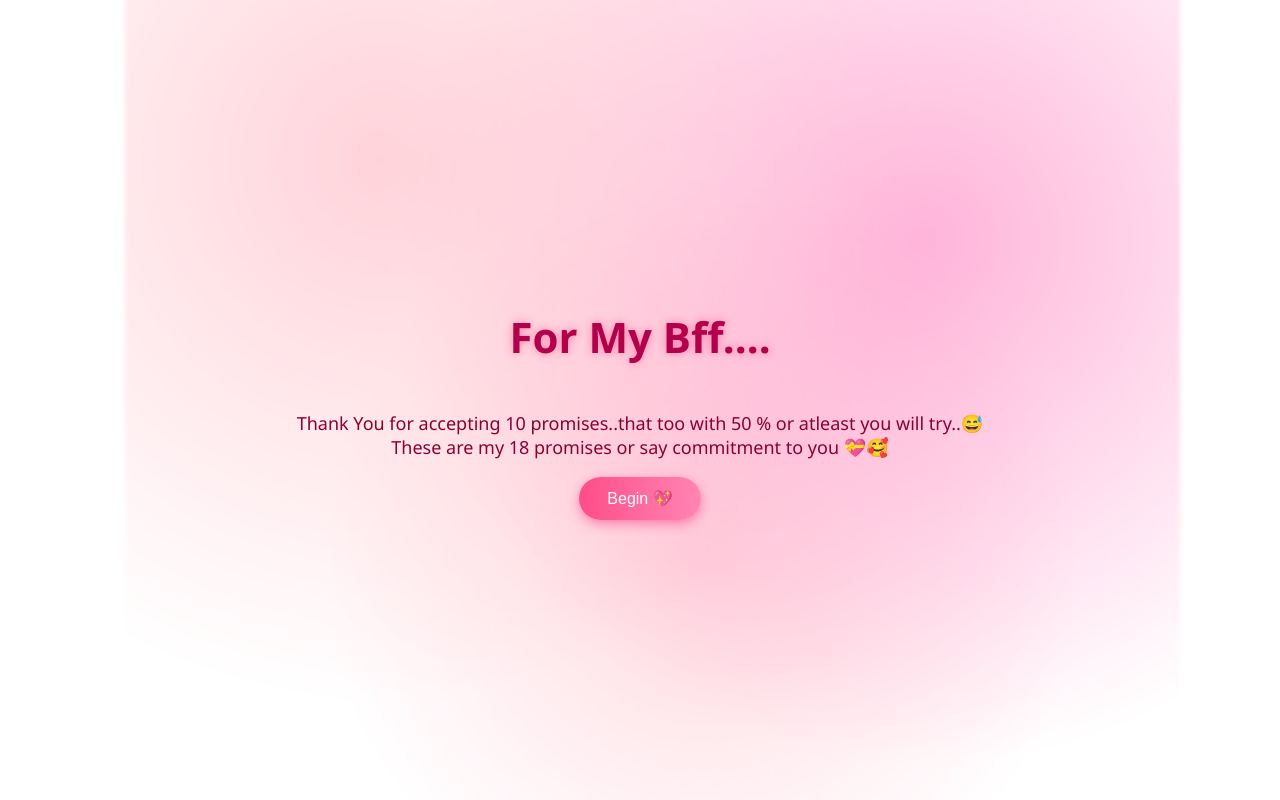
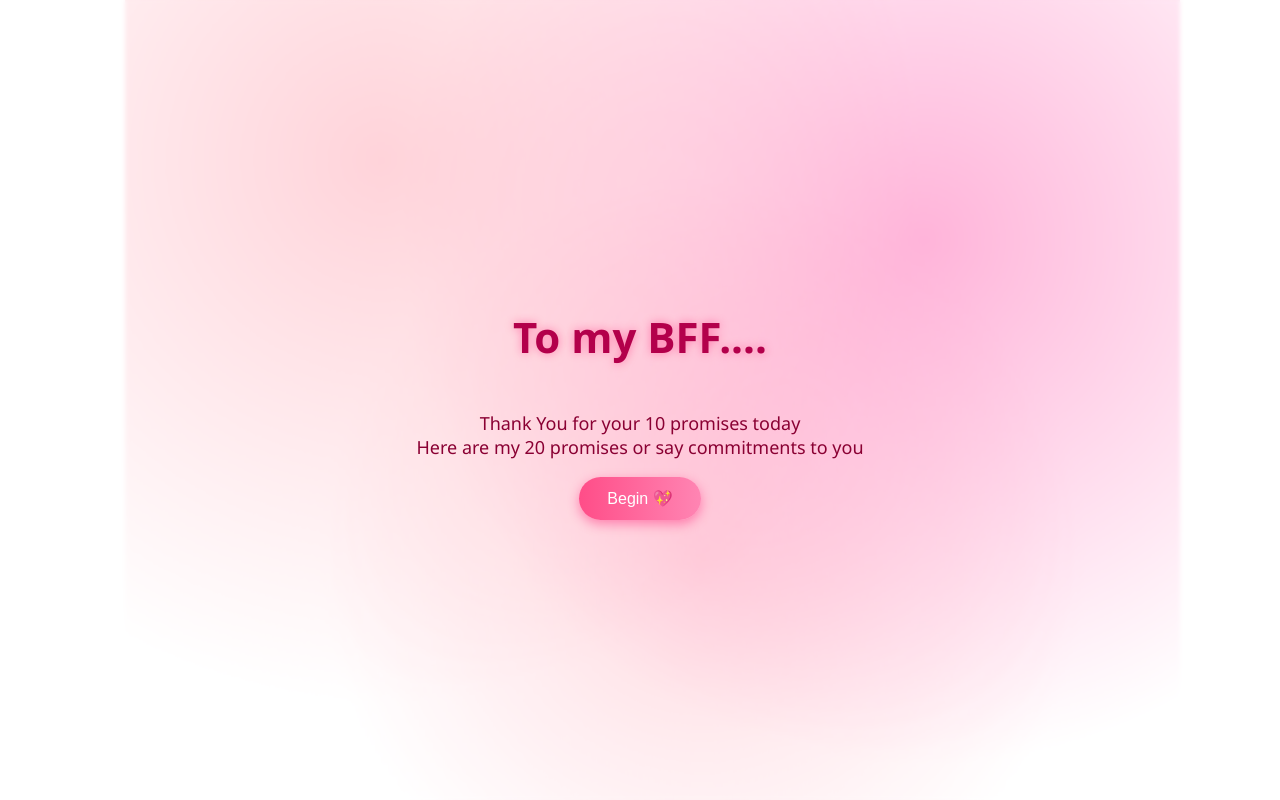
Before and after one commit to hercreator/promises-to-her, a plain HTML site: page index.html in a window 1280 px wide. Drawn offline with Linux system fonts and the light colour scheme.

Commit message:
Update index.html

```diff
--- a/index.html
+++ b/index.html
@@ -13,8 +13,8 @@
   <div class="sky"></div>
 
   <div class="landing">
-    <h1 id="landingText"> For My Bff.... </h1>
-    <p id="landingSub">Thank You for accepting 10 promises..that too with 50 % or atleast you will try..😅 <br> These are my 18 promises or say commitment to you  💝🥰<br></p>
+    <h1 id="landingText">To my BFF....</h1>
+    <p id="landingSub">Thank You for your 10 promises today<br>Here are my 20 promises or say commitments to you<br></p>
     <button onclick="start()">Begin 💖</button>
   </div>
 
```
